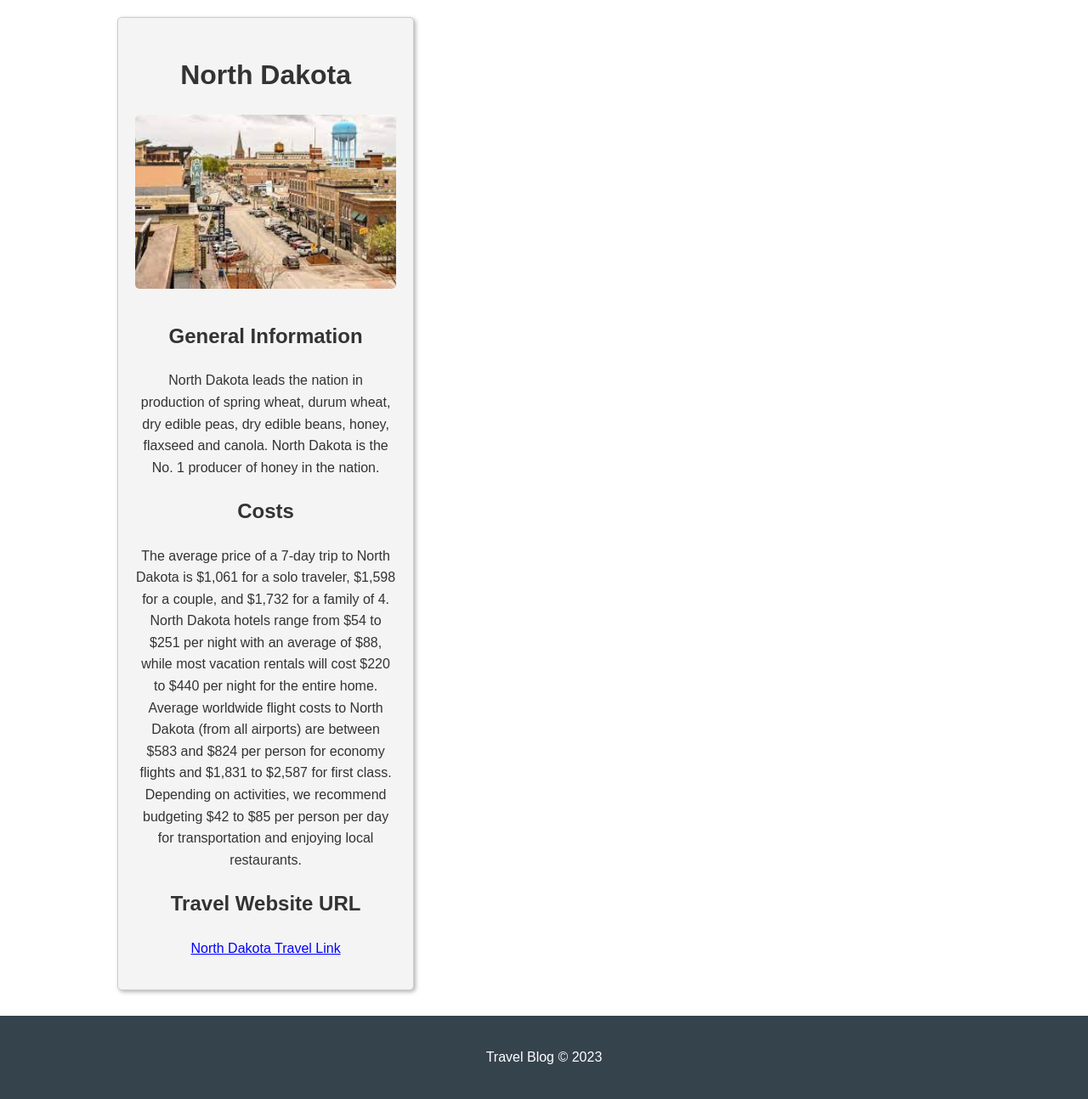
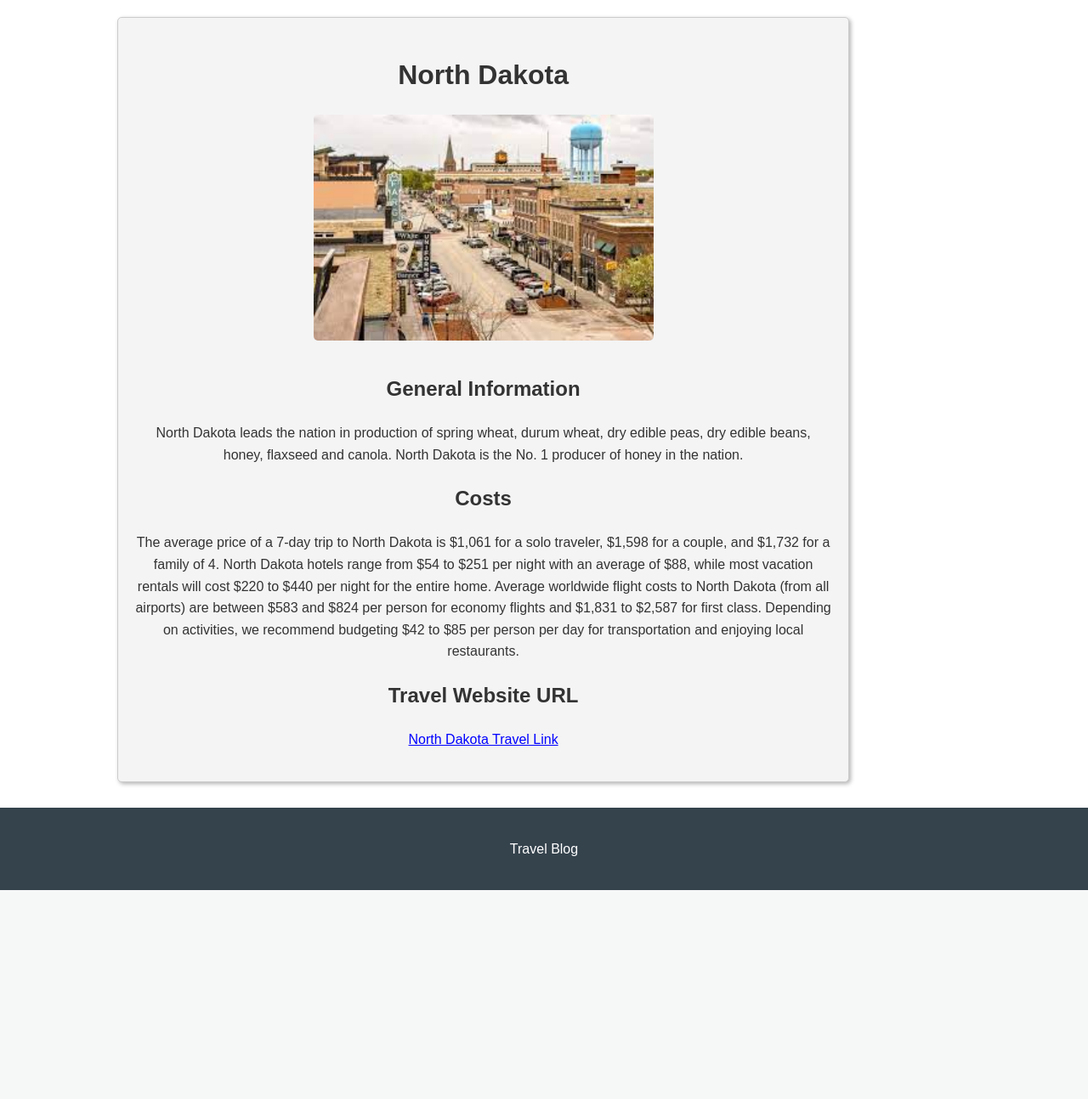
Before and after one commit to GavenNelson/TravelBlog, a Django app: page /1/ in a window 1280 px wide. Shown: the part 134-1428 px from the top of the page at 85% size. After the commit the page ends 1182 px from the top, so only its background shows below. Run offline with Django 4.2, Linux system fonts and the light colour scheme; data comes from the database, SQL or seed files in the repository.

Commit message:
cleaned up formatting

```diff
--- a/destinations/static/css/styles.css
+++ b/destinations/static/css/styles.css
@@ -44,9 +44,29 @@ header h1 {
   border-radius: 5px;
   background-color: #f4f4f4;
 }
+.destination-detail {
+  display: inline-block;
+  width: 80%;
+  margin: 10px;
+  padding: 20px;
+  text-align: center;
+  border: 1px solid #ccc;
+  box-shadow: 2px 2px 5px rgba(0, 0, 0, 0.3);
+  border-radius: 5px;
+  background-color: #f4f4f4;
+}
 
 .destination img {
   width: 100%;
+  max-width: 300px;
+  height: auto;
+  border-radius: 5px;
+  margin-bottom: 10px;
+}
+
+.destination-detail-img {
+  width: 100%;
+  max-width: 400px;
   height: auto;
   border-radius: 5px;
   margin-bottom: 10px;
--- a/destinations/templates/base.html
+++ b/destinations/templates/base.html
@@ -18,7 +18,7 @@
     {% endblock content %}
   </div>
   <footer>
-    <p>Travel Blog &copy; 2023</p>
+    <p>Travel Blog </p>
   </footer>
 </body>
 
--- a/destinations/templates/destinations/destination_detail.html
+++ b/destinations/templates/destinations/destination_detail.html
@@ -1,9 +1,9 @@
 {% extends 'base.html' %}
 
 {% block content %}
-  <div class="destination">
+  <div class="destination-detail">
     <h1>{{ destination.name }}</h1>
-    <img src="{{ destination.image.url }}" alt="{{ destination.name }}" />
+    <img class="destination-detail-img" src="{{ destination.image.url }}" alt="{{ destination.name }}" />
 
     <h2>General Information</h2>
     <p>{{ destination.general_info }}</p>
```
